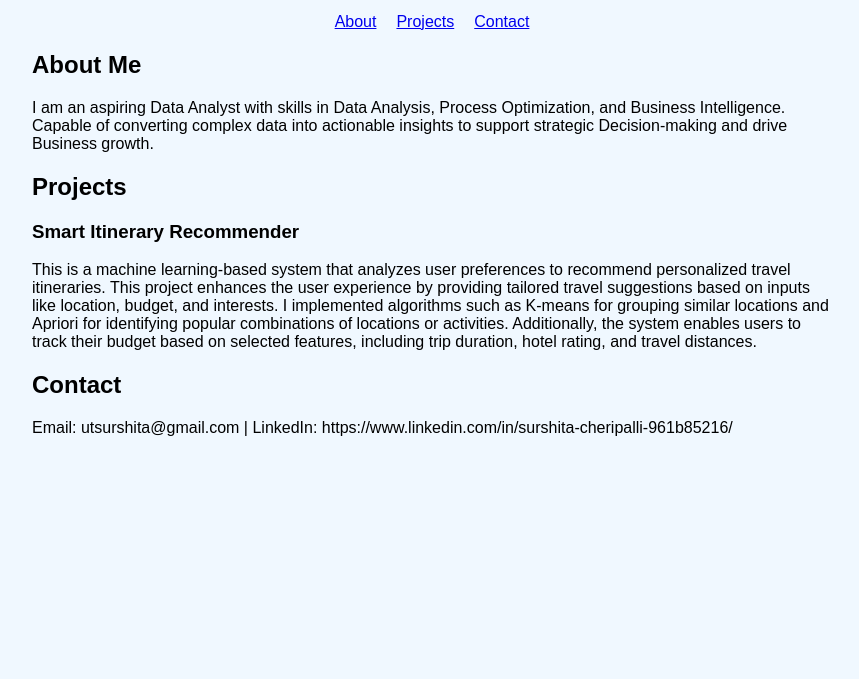
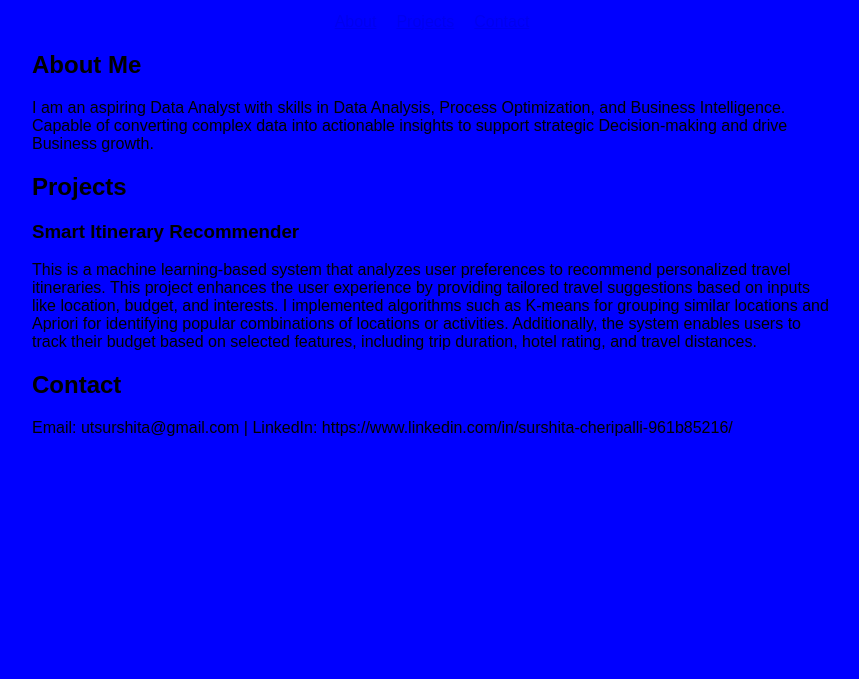
Before and after one commit to Surshita11/Surshita11.github.io, a plain HTML site: page index.html in a window 1280 px wide. Shown: the part 121-800 px from the top of the page, without its empty margins (208-1067 px from the left). Drawn offline with Linux system fonts and the light colour scheme.

Commit message:
Update style.css

```diff
--- a/style.css
+++ b/style.css
@@ -3,7 +3,7 @@ body {
     max-width: 800px;
     margin: 0 auto;
     padding: 20px;
-    background-color: #f0f8ff;
+    background-color: blue;
 }
 header {
     text-align: center;
```
